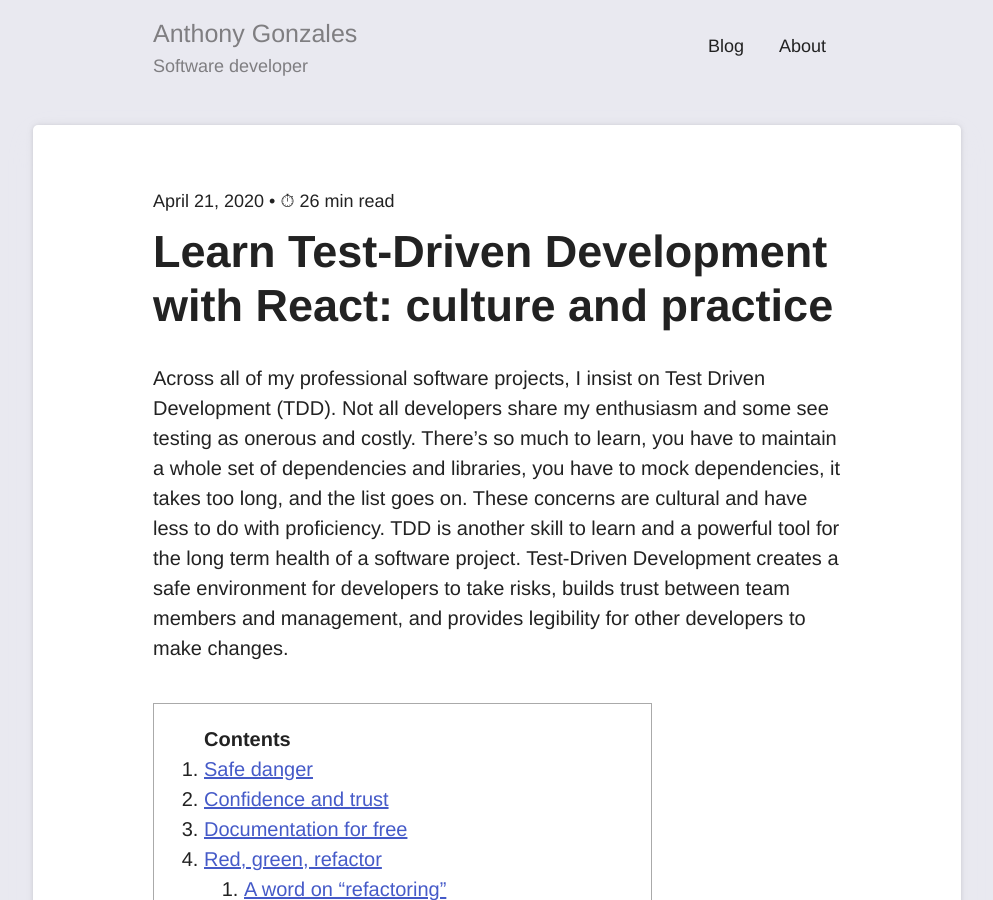
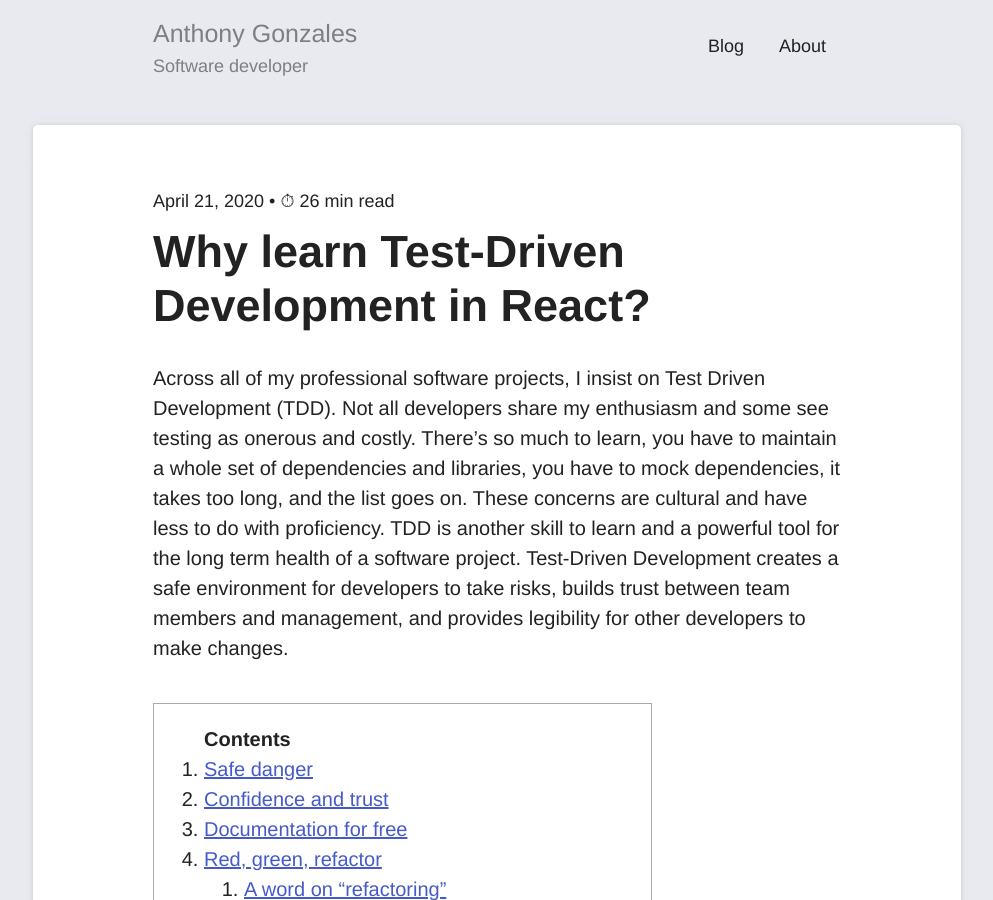
Before and after one commit to antgonzales/antgonzales.github.io, a Jekyll site: the page built from _posts/2020-04-21-learn-test-driven-development-with-react.md, in a window 1280 px wide and 900 px high. Shown: the whole window, without its empty margins (143-1136 px from the left). Built offline with Jekyll 4.4.1, drawn with Linux system fonts in a browser that asks for light colours; some of the changed lines change nothing that is shown.

Commit message:
Fix twitter cards
Fix testing title and description for clarity.

```diff
--- a/_includes/twitter_card.html
+++ b/_includes/twitter_card.html
@@ -1,19 +1,13 @@
 <!-- Twitter cards -->
+<meta name="twitter:card" content="summary_large_image"
 <meta name="twitter:site"    content="{{ site.data.contacts[0].username }}">
 <meta name="twitter:creator" content="{{ site.data.contacts[0].username }}">
-<meta name="twitter:title"   content="{{ page.title }}">
+<meta property="og:title"   content="{{ page.title }}">
 
 {% if page.description %}
-<meta name="twitter:description" content="{{ page.description }}">
-{% else %}
-<meta name="twitter:description" content="{{ site.description }}">
+<meta property="og:description" content="{{ page.description }}">
 {% endif %}
-
 {% if page.image %}
-<meta name="twitter:card"  content="summary_large_image">
-<meta name="twitter:image" content="{{site.url}}/assets/img/{{ page.image }}">
-{% else %}
-<meta name="twitter:card"  content="summary">
-<meta name="twitter:image" content="{{ site.title_image }}">
+<meta property="og:image" content="{{site.url}}/assets/img/{{ page.image }}">
 {% endif %}
 <!-- end of Twitter cards -->
--- a/_posts/2020-04-21-learn-test-driven-development-with-react.md
+++ b/_posts/2020-04-21-learn-test-driven-development-with-react.md
@@ -1,9 +1,7 @@
 ---
 layout: post
-title: "Learn Test-Driven Development with React: culture and practice"
-description: "Test-Driven Development is a cultural hot button issue. Let's
-discuss why you should start TDD, how to begin with a practical example in
-React"
+title: "Why learn Test-Driven Development in React?"
+description: "Create a safe environment to take risks, build confidence, and write legible code. Learn how to start"
 image: "glass-house-at-night-compressed.jpg"
 date: 2020-04-21
 ---
```
